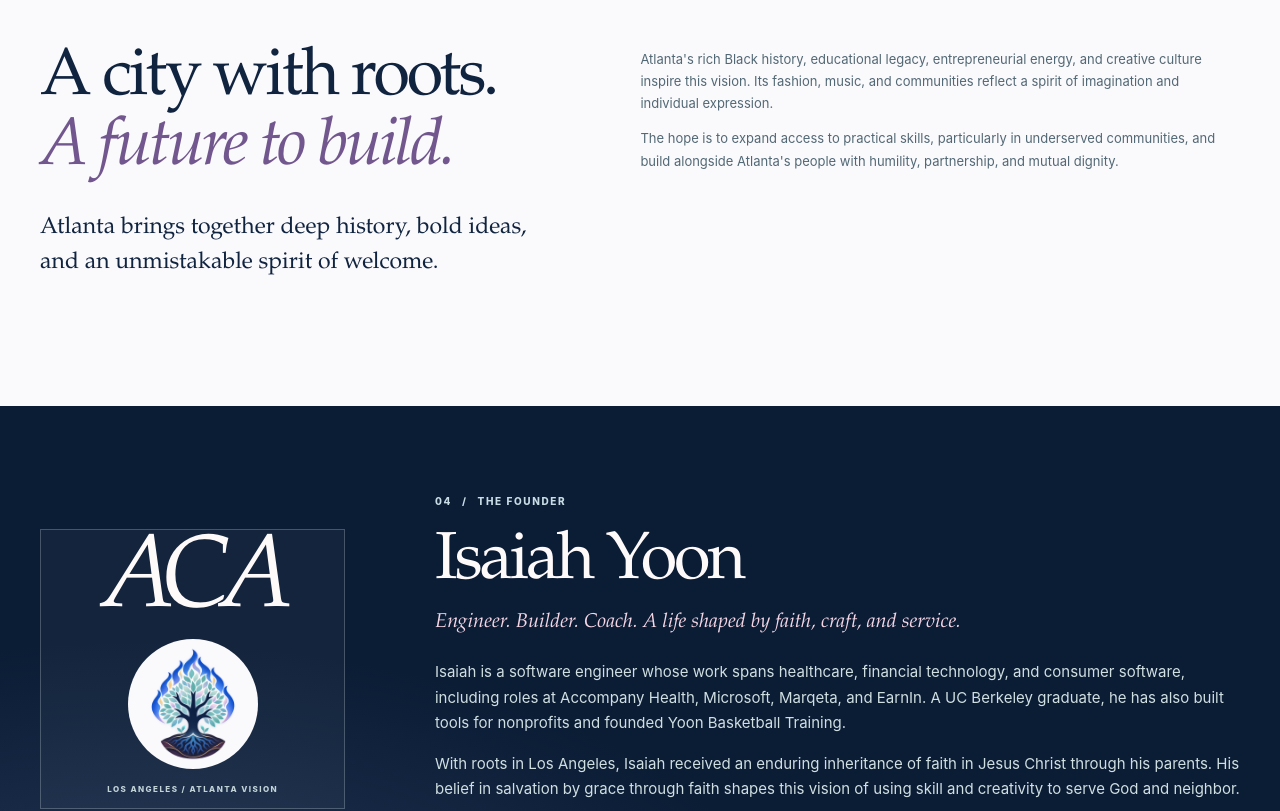
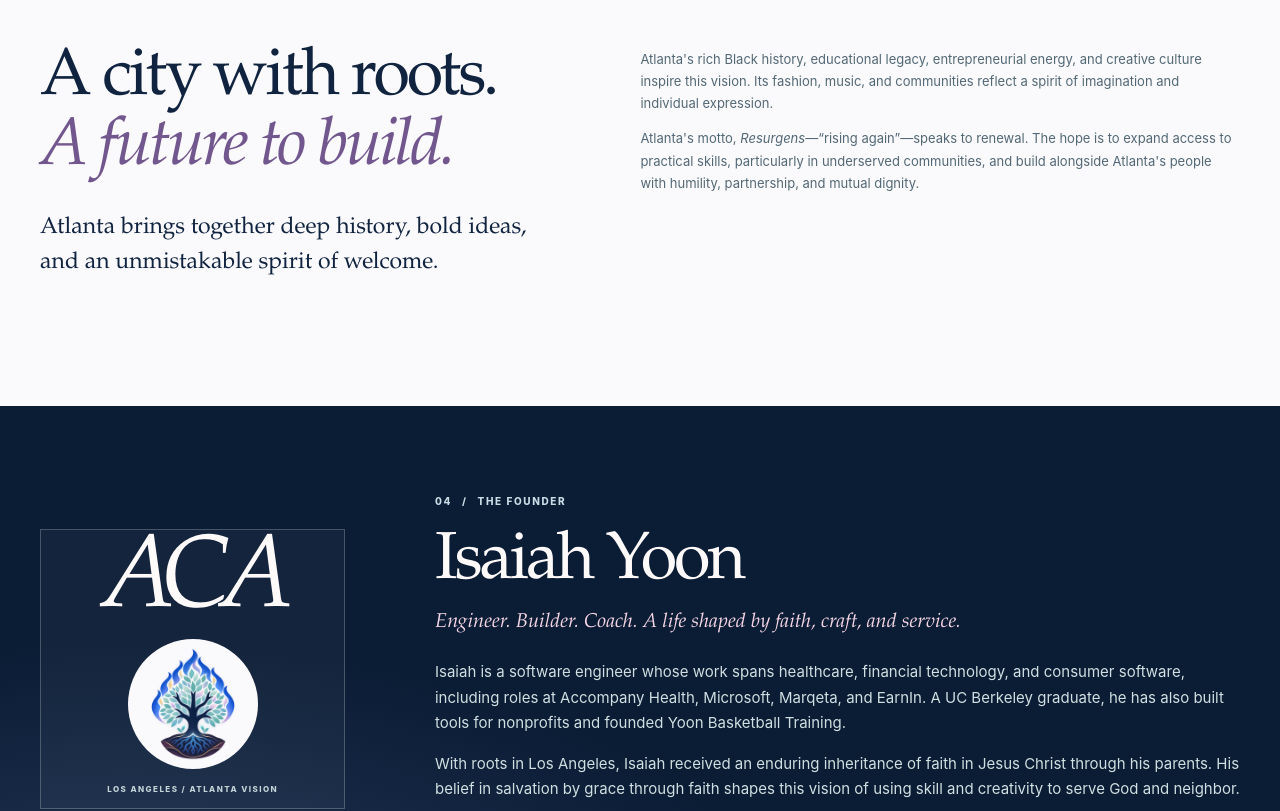
Before and after one commit to isaiahyoon/atlanta-coding-academy, a plain HTML site: page index.html in a window 1280 px wide. Shown: the part 3060-3871 px from the top of the page. Drawn offline with Linux system fonts and the light colour scheme.

Commit message:
Add Resurgens

```diff
--- a/index.html
+++ b/index.html
@@ -158,7 +158,7 @@
             </div>
             <div class="atlanta-copy">
               <p>Atlanta's rich Black history, educational legacy, entrepreneurial energy, and creative culture inspire this vision. Its fashion, music, and communities reflect a spirit of imagination and individual expression.</p>
-              <p>The hope is to expand access to practical skills, particularly in underserved communities, and build alongside Atlanta's people with humility, partnership, and mutual dignity.</p>
+              <p>Atlanta's motto, <em>Resurgens</em>—“rising again”—speaks to renewal. The hope is to expand access to practical skills, particularly in underserved communities, and build alongside Atlanta's people with humility, partnership, and mutual dignity.</p>
             </div>
           </div>
         </div>
```
